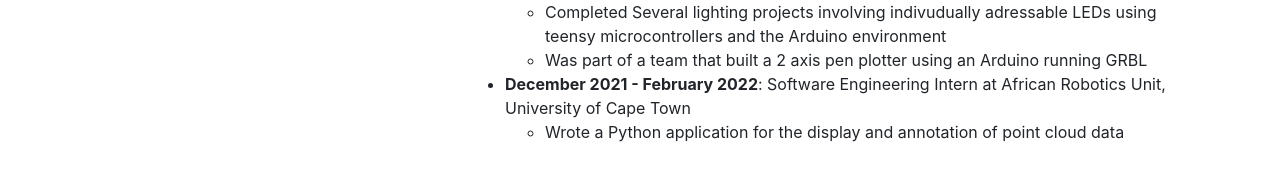
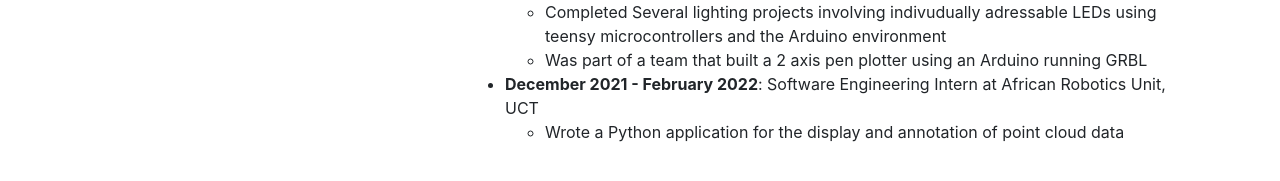
Before and after one commit to DillBaggins/DillBaggins.github.io, a Jekyll site: the page built from _pages/CV.md, in a window 1280 px wide and 1180 px high. Shown: the part 996-1177 px from the top of the window. Built offline with Jekyll 4.4.1, drawn with Linux system fonts in a browser that asks for light colours.

```diff
--- a/_pages/CV.md
+++ b/_pages/CV.md
@@ -87,5 +87,5 @@ images:
 - **December 2020- March 2021** : Electronic Engineering Intern At ThingKing, Cape Town
   - Completed Several lighting projects involving indivudually adressable LEDs using teensy microcontrollers and the Arduino environment
   - Was part of a team that built a 2 axis pen plotter using an Arduino running GRBL
-- **December 2021 - February 2022**: Software Engineering Intern at African Robotics Unit, University of Cape Town
+- **December 2021 - February 2022**: Software Engineering Intern at African Robotics Unit, UCT
   - Wrote a Python application for the display and annotation of point cloud data
```
Also changed, not shown: _pages/about.md (+8 -4 lines), _pages/index.md (+1 -1 lines), photos/outdoors/d.jpg (added), photos/outdoors/e.jpg (added), photos/outdoors/f.jpg (added).
